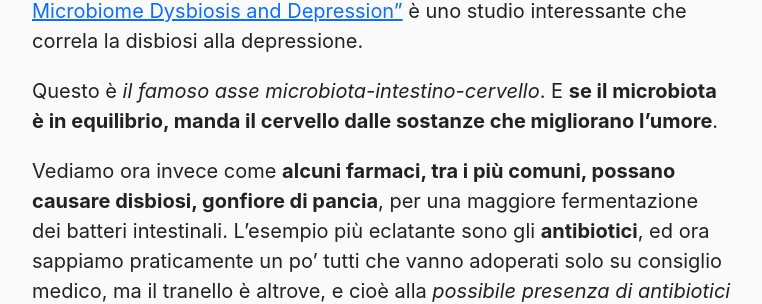
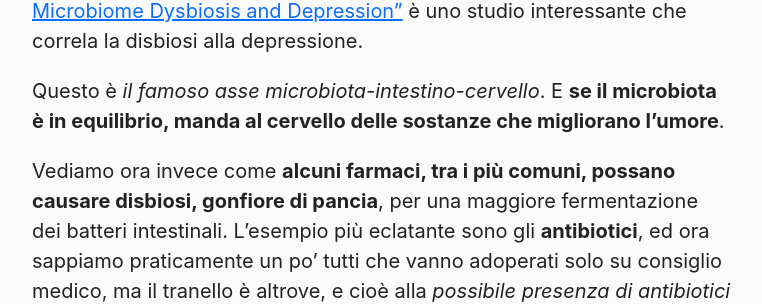
Before and after one commit to curlybracketshq/dietista.it, a Jekyll site: the page built from _posts/2023-03-29-e-la-pancia-non-c-e-piu-terza-parte.markdown, in a window 1280 px wide and 900 px high, scrolled down 1759 px. Shown: the part 181-485 px from the top of the window, without its empty margins (258-1020 px from the left). Built offline with Jekyll 4.4.1, drawn with Linux system fonts in a browser that asks for light colours.

Commit message:
Fix typo

```diff
--- a/_posts/2023-03-29-e-la-pancia-non-c-e-piu-terza-parte.markdown
+++ b/_posts/2023-03-29-e-la-pancia-non-c-e-piu-terza-parte.markdown
@@ -21,7 +21,7 @@ Che una delle cause del gonfiore possa essere lo stress, l'ansia, lo sappiamo pe
 
 Attenzione, la manifestazione degna di nota è che il segnale può andare anche all'inverso, cioè **l'intestino può comunicare al cervello uno stato di disagio o disbiosi procurando, oltre al gonfiore, anche un possibile stato d'ansia o abbassamento dell'umore**. ["Current Perspectives on Gut Microbiome Dysbiosis and Depression"](https://doi.org/10.1007/s12325-020-01272-7) è uno studio interessante che correla la disbiosi alla depressione.
 
-Questo è _il famoso asse microbiota-intestino-cervello_. E **se il microbiota è in equilibrio, manda il cervello dalle sostanze che migliorano l'umore**.
+Questo è _il famoso asse microbiota-intestino-cervello_. E **se il microbiota è in equilibrio, manda al cervello delle sostanze che migliorano l'umore**.
 
 Vediamo ora invece come **alcuni farmaci, tra i più comuni, possano causare disbiosi, gonfiore di pancia**, per una maggiore fermentazione dei batteri intestinali. L'esempio più eclatante sono gli **antibiotici**, ed ora sappiamo praticamente un po' tutti che vanno adoperati solo su consiglio medico, ma il tranello è altrove, e cioè alla _possibile presenza di antibiotici negli alimenti_, specie nella carne, per l'utilizzo che ne viene fatto nei grandi allevamenti anche come promotore della crescita. ["Antibiotico-resistenza nel settore ambientale"](https://www.salute.gov.it/portale/antibioticoresistenza/dettaglioContenutiAntibioticoResistenza.jsp?lingua=italiano&id=5435&area=antibiotico-resistenza&menu=vuoto) è un documento interessantissimo del Ministero della Salute sull'argomento.
 
```
